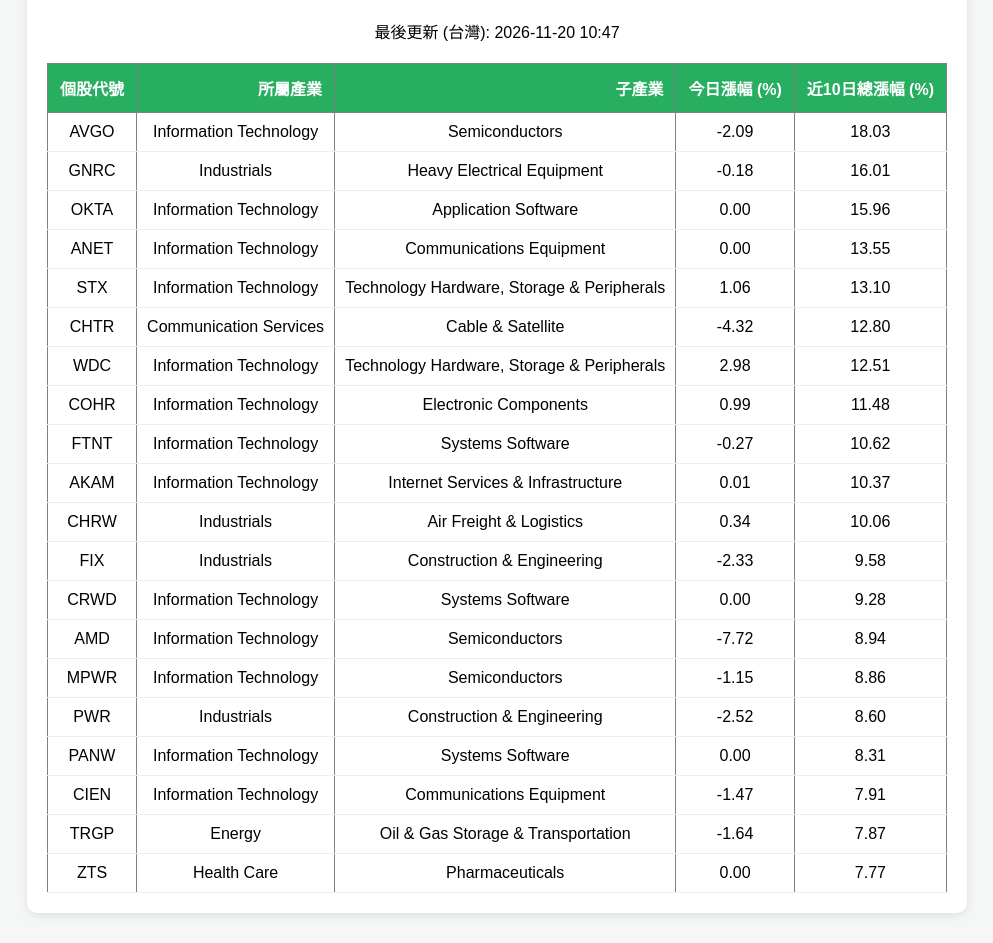
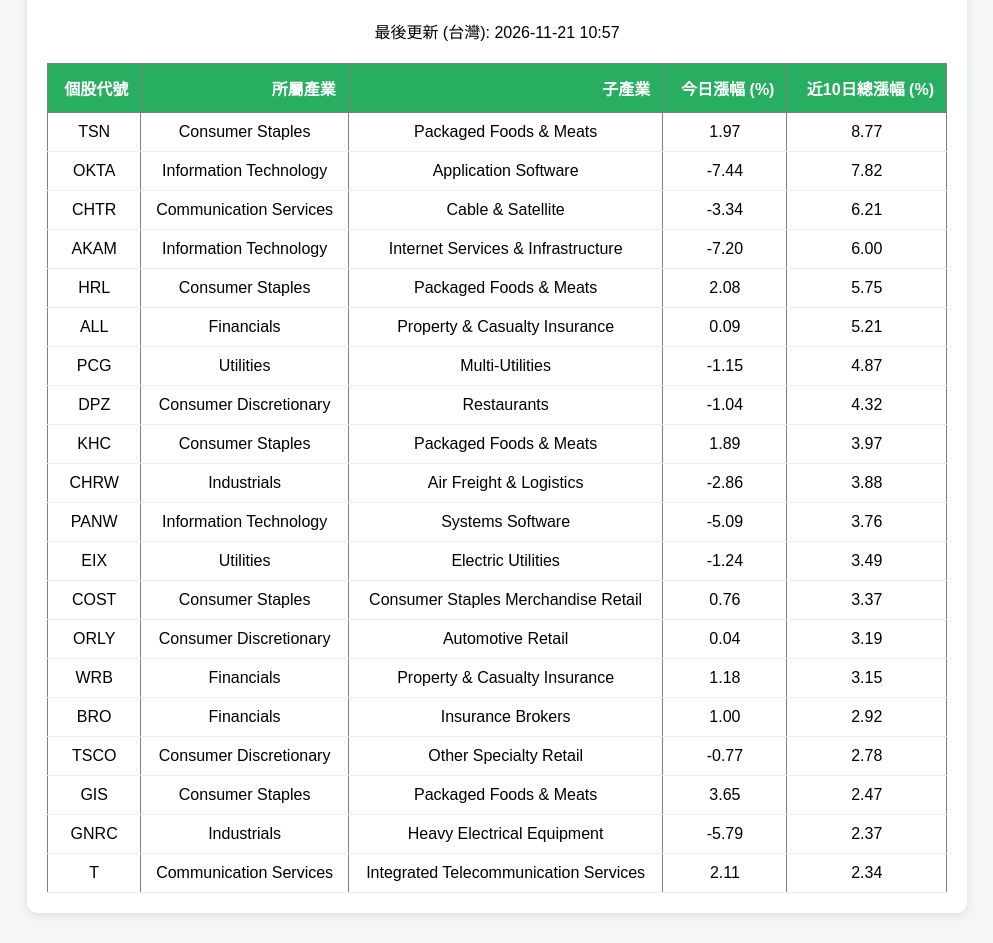
Before and after one commit to sa8712xyz-arch/My-Stock-Heatmap, a plain HTML site: page index.html in a window 1280 px wide. Shown: the part 120-1063 px from the top of the page, without its empty margins (143-1136 px from the left). Drawn offline with Linux system fonts and the light colour scheme.

Commit message:
Update table data

```diff
--- a/index.html
+++ b/index.html
@@ -17,7 +17,7 @@
     <body>
         <div class="container">
             <h1>S&P 500 前 20 強強勢股 (近 10 日)</h1>
-            <p style="text-align: center;">最後更新 (台灣): 2026-11-20 10:47</p>
+            <p style="text-align: center;">最後更新 (台灣): 2026-11-21 10:57</p>
             <table border="1" class="dataframe table table-striped">
   <thead>
     <tr style="text-align: right;">
@@ -30,144 +30,144 @@
   </thead>
   <tbody>
     <tr>
-      <td>AVGO</td>
+      <td>TSN</td>
+      <td>Consumer Staples</td>
+      <td>Packaged Foods &amp; Meats</td>
+      <td>1.97</td>
+      <td>8.77</td>
+    </tr>
+    <tr>
+      <td>OKTA</td>
       <td>Information Technology</td>
-      <td>Semiconductors</td>
-      <td>-2.09</td>
-      <td>18.03</td>
+      <td>Application Software</td>
+      <td>-7.44</td>
+      <td>7.82</td>
+    </tr>
+    <tr>
+      <td>CHTR</td>
+      <td>Communication Services</td>
+      <td>Cable &amp; Satellite</td>
+      <td>-3.34</td>
+      <td>6.21</td>
+    </tr>
+    <tr>
+      <td>AKAM</td>
+      <td>Information Technology</td>
+      <td>Internet Services &amp; Infrastructure</td>
+      <td>-7.20</td>
+      <td>6.00</td>
+    </tr>
+    <tr>
+      <td>HRL</td>
+      <td>Consumer Staples</td>
+      <td>Packaged Foods &amp; Meats</td>
+      <td>2.08</td>
+      <td>5.75</td>
+    </tr>
+    <tr>
+      <td>ALL</td>
+      <td>Financials</td>
+      <td>Property &amp; Casualty Insurance</td>
+      <td>0.09</td>
+      <td>5.21</td>
+    </tr>
+    <tr>
+      <td>PCG</td>
+      <td>Utilities</td>
+      <td>Multi-Utilities</td>
+      <td>-1.15</td>
+      <td>4.87</td>
+    </tr>
+    <tr>
+      <td>DPZ</td>
+      <td>Consumer Discretionary</td>
+      <td>Restaurants</td>
+      <td>-1.04</td>
+      <td>4.32</td>
+    </tr>
+    <tr>
+      <td>KHC</td>
+      <td>Consumer Staples</td>
+      <td>Packaged Foods &amp; Meats</td>
+      <td>1.89</td>
+      <td>3.97</td>
+    </tr>
+    <tr>
+      <td>CHRW</td>
+      <td>Industrials</td>
+      <td>Air Freight &amp; Logistics</td>
+      <td>-2.86</td>
+      <td>3.88</td>
+    </tr>
+    <tr>
+      <td>PANW</td>
+      <td>Information Technology</td>
+      <td>Systems Software</td>
+      <td>-5.09</td>
+      <td>3.76</td>
+    </tr>
+    <tr>
+      <td>EIX</td>
+      <td>Utilities</td>
+      <td>Electric Utilities</td>
+      <td>-1.24</td>
+      <td>3.49</td>
+    </tr>
+    <tr>
+      <td>COST</td>
+      <td>Consumer Staples</td>
+      <td>Consumer Staples Merchandise Retail</td>
+      <td>0.76</td>
+      <td>3.37</td>
+    </tr>
+    <tr>
+      <td>ORLY</td>
+      <td>Consumer Discretionary</td>
+      <td>Automotive Retail</td>
+      <td>0.04</td>
+      <td>3.19</td>
+    </tr>
+    <tr>
+      <td>WRB</td>
+      <td>Financials</td>
+      <td>Property &amp; Casualty Insurance</td>
+      <td>1.18</td>
+      <td>3.15</td>
+    </tr>
+    <tr>
+      <td>BRO</td>
+      <td>Financials</td>
+      <td>Insurance Brokers</td>
+      <td>1.00</td>
+      <td>2.92</td>
+    </tr>
+    <tr>
+      <td>TSCO</td>
+      <td>Consumer Discretionary</td>
+      <td>Other Specialty Retail</td>
+      <td>-0.77</td>
+      <td>2.78</td>
+    </tr>
+    <tr>
+      <td>GIS</td>
+      <td>Consumer Staples</td>
+      <td>Packaged Foods &amp; Meats</td>
+      <td>3.65</td>
+      <td>2.47</td>
     </tr>
     <tr>
       <td>GNRC</td>
       <td>Industrials</td>
       <td>Heavy Electrical Equipment</td>
-      <td>-0.18</td>
-      <td>16.01</td>
+      <td>-5.79</td>
+      <td>2.37</td>
     </tr>
     <tr>
-      <td>OKTA</td>
-      <td>Information Technology</td>
-      <td>Application Software</td>
-      <td>0.00</td>
-      <td>15.96</td>
-    </tr>
-    <tr>
-      <td>ANET</td>
-      <td>Information Technology</td>
-      <td>Communications Equipment</td>
-      <td>0.00</td>
-      <td>13.55</td>
-    </tr>
-    <tr>
-      <td>STX</td>
-      <td>Information Technology</td>
-      <td>Technology Hardware, Storage &amp; Peripherals</td>
-      <td>1.06</td>
-      <td>13.10</td>
-    </tr>
-    <tr>
-      <td>CHTR</td>
+      <td>T</td>
       <td>Communication Services</td>
-      <td>Cable &amp; Satellite</td>
-      <td>-4.32</td>
-      <td>12.80</td>
-    </tr>
-    <tr>
-      <td>WDC</td>
-      <td>Information Technology</td>
-      <td>Technology Hardware, Storage &amp; Peripherals</td>
-      <td>2.98</td>
-      <td>12.51</td>
-    </tr>
-    <tr>
-      <td>COHR</td>
-      <td>Information Technology</td>
-      <td>Electronic Components</td>
-      <td>0.99</td>
-      <td>11.48</td>
-    </tr>
-    <tr>
-      <td>FTNT</td>
-      <td>Information Technology</td>
-      <td>Systems Software</td>
-      <td>-0.27</td>
-      <td>10.62</td>
-    </tr>
-    <tr>
-      <td>AKAM</td>
-      <td>Information Technology</td>
-      <td>Internet Services &amp; Infrastructure</td>
-      <td>0.01</td>
-      <td>10.37</td>
-    </tr>
-    <tr>
-      <td>CHRW</td>
-      <td>Industrials</td>
-      <td>Air Freight &amp; Logistics</td>
-      <td>0.34</td>
-      <td>10.06</td>
-    </tr>
-    <tr>
-      <td>FIX</td>
-      <td>Industrials</td>
-      <td>Construction &amp; Engineering</td>
-      <td>-2.33</td>
-      <td>9.58</td>
-    </tr>
-    <tr>
-      <td>CRWD</td>
-      <td>Information Technology</td>
-      <td>Systems Software</td>
-      <td>0.00</td>
-      <td>9.28</td>
-    </tr>
-    <tr>
-      <td>AMD</td>
-      <td>Information Technology</td>
-      <td>Semiconductors</td>
-      <td>-7.72</td>
-      <td>8.94</td>
-    </tr>
-    <tr>
-      <td>MPWR</td>
-      <td>Information Technology</td>
-      <td>Semiconductors</td>
-      <td>-1.15</td>
-      <td>8.86</td>
-    </tr>
-    <tr>
-      <td>PWR</td>
-      <td>Industrials</td>
-      <td>Construction &amp; Engineering</td>
-      <td>-2.52</td>
-      <td>8.60</td>
-    </tr>
-    <tr>
-      <td>PANW</td>
-      <td>Information Technology</td>
-      <td>Systems Software</td>
-      <td>0.00</td>
-      <td>8.31</td>
-    </tr>
-    <tr>
-      <td>CIEN</td>
-      <td>Information Technology</td>
-      <td>Communications Equipment</td>
-      <td>-1.47</td>
-      <td>7.91</td>
-    </tr>
-    <tr>
-      <td>TRGP</td>
-      <td>Energy</td>
-      <td>Oil &amp; Gas Storage &amp; Transportation</td>
-      <td>-1.64</td>
-      <td>7.87</td>
-    </tr>
-    <tr>
-      <td>ZTS</td>
-      <td>Health Care</td>
-      <td>Pharmaceuticals</td>
-      <td>0.00</td>
-      <td>7.77</td>
+      <td>Integrated Telecommunication Services</td>
+      <td>2.11</td>
+      <td>2.34</td>
     </tr>
   </tbody>
 </table>
```
